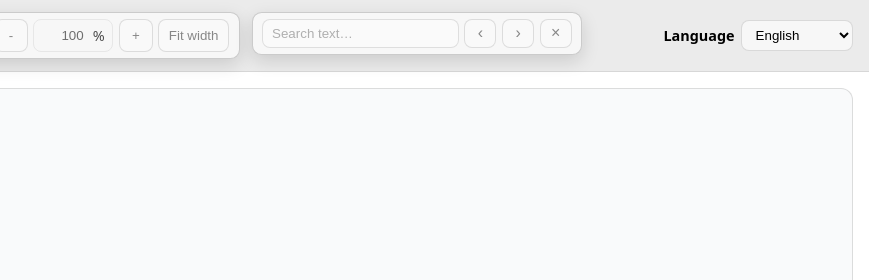
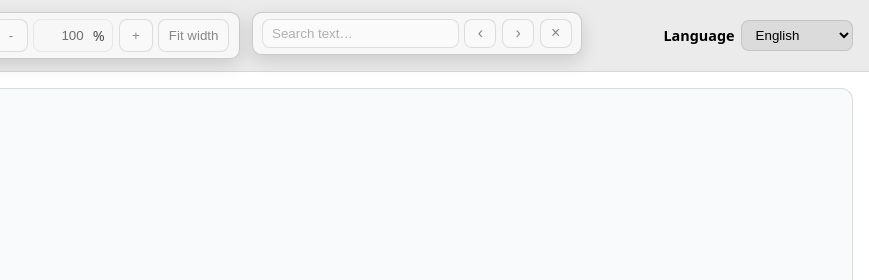
Before and after one commit to jjdeharo/anonim-pdf, a website: page index.html in a window 1280 px wide. Shown: the top 280 px of the page, 411-1280 px from the left. Drawn offline with Linux system fonts and the light colour scheme.

Commit message:
ui: aumenta contraste de select

```diff
--- a/index.html
+++ b/index.html
@@ -26,8 +26,8 @@
     .langSelector select { padding: .4rem .6rem; border-radius: .5rem; min-width: 7rem; }
     .row { display: flex; gap: .5rem; flex-wrap: wrap; align-items: center; }
     button, input[type="number"], input[type="file"], select { padding: .5rem .6rem; border-radius: .5rem; border: 1px solid #8884; background: inherit; }
-    select { background: color-mix(in srgb, canvas 97%, canvastext 3%); }
-    select:disabled { background: color-mix(in srgb, canvas 94%, canvastext 6%); }
+    select { background: color-mix(in srgb, canvas 86%, canvastext 14%); }
+    select:disabled { background: color-mix(in srgb, canvas 93%, canvastext 7%); }
     #zoomDisplay { padding: .5rem .6rem; padding-right: 1.8rem; border-radius: .5rem; border: 1px solid #8884; background: inherit; color: inherit; text-align: right; width: 5rem; }
     #zoomDisplay:focus-visible { outline: 2px solid #16a34a; outline-offset: 2px; }
     #zoomDisplay:disabled { opacity: .55; cursor: not-allowed; }
```
